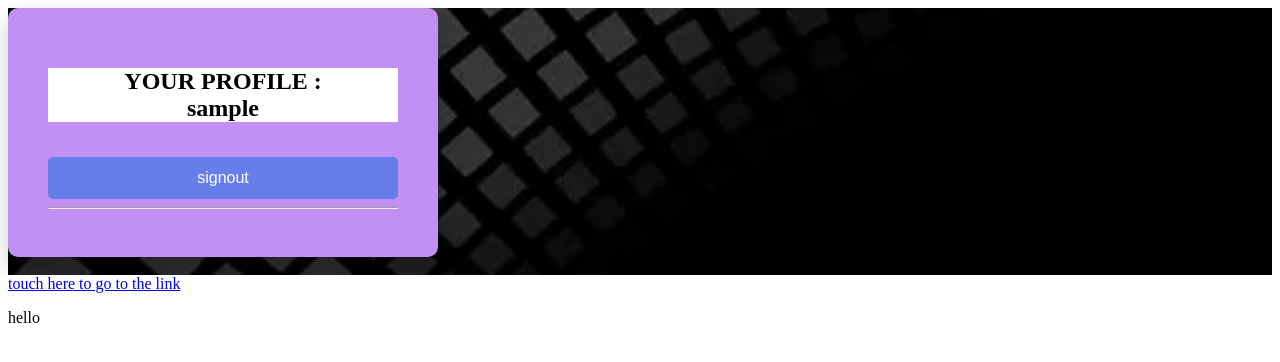
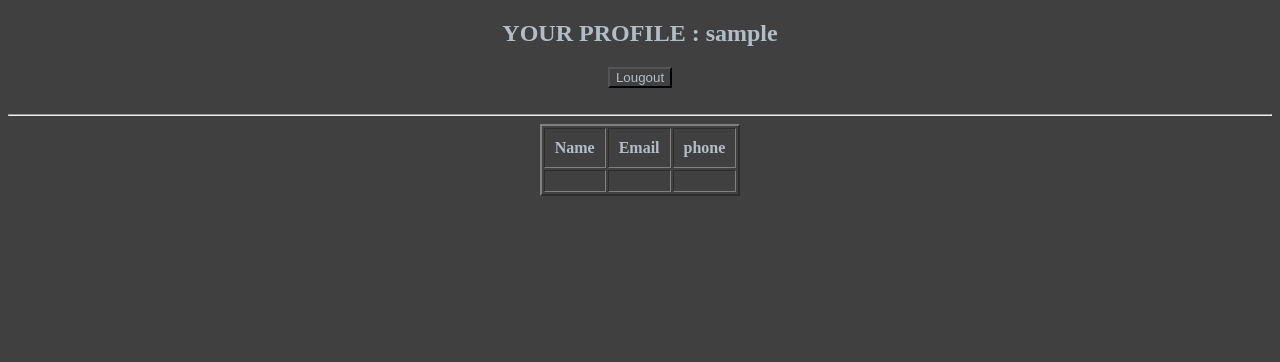
Before and after one commit to sajinbose8053/test, a Flask app: template templates/home.html in a window 1280 px wide. Shown: the top 362 px of the page. Run offline with Flask 3, Linux system fonts and the light colour scheme; the template is opened without the code that fills it: most values are stand-ins (such as "Sample title", 1, 10 or a date in 2020); lists and menus that the app fills with data are empty.

Commit message:
updated html page for login

```diff
--- a/templates/home.html
+++ b/templates/home.html
@@ -6,65 +6,41 @@
     <title>home page</title>
     <style>
         *{
-            background-color: white
-        }
-        body{
-
-            background-image: url("image/image.webp");
-            background-size: cover;
-            background-position: center;
-            background-repeat: no-repeat;
-        }
-        .profile{
-               background-color: rgb(193, 144, 242);
-            padding: 40px;
-            border-radius: 10px;
-            width: 350px;
-            box-shadow: 0 10px 25px rgba(0, 0, 0, 0.2);
-            text-align: center;
-
-
-        }
-         button {
-            background-color: rgb(193, 144, 242);
-            width: 100%;
-            padding: 12px;
-            margin-top: 15px;
-            background: #667eea;
-            border: none;
-            color: white;
-            font-size: 16px;
-            border-radius: 5px;
-            cursor: pointer;
-            transition: 0.3s;
+            background: #414040;
+            color: rgb(178, 190, 199);
         }
 
     </style>
 </head>
 <body>
-
+    <center>
     <div class="profile">
         <h2>
-            YOUR PROFILE : <br>
-            {{ username }}
+            YOUR PROFILE : {{username}}
         </h2>
         <a href="/logout">
-            <button type="button">signout</button>
+            <button type="button">Lougout</button>
         </a>
-
-
         </form>
+        </center>
         <br>
-        <hr>
-
     </div>
+    <hr>
+    <center>
+        <table border="2" cellpadding="10">
+            <tr>
+                <th>Name</th>
+                <th>Email</th>
+                <th>phone</th>
+            </tr>
+            <tr>
+                <td>{{ user[0] }}</td>
+                <td>{{ user[1] }}</td>
+                <td>{{ user[2] }}</td>
+            </tr>
+        </table>
+    </center>
     <br>
-    <div>
-        <a href="https://www.w3schools.com/css/css_accessibility.asp">touch here to go to the link</a>
-        <p>
-            hello
-        </p>
-    </div>
 </body>
 </html>
 <!--hello0-->
--- a/templates/login.html
+++ b/templates/login.html
@@ -82,6 +82,7 @@
 
 </head>
 <body>
+    <center>
     <div class="login-container">
 
         <h2>Login</h2>
@@ -89,12 +90,17 @@
         <form  method="POST">
             <input type="text" name="username" placeholder="Username" required><br>
             <input type="password" name="password" placeholder="Password" required><br>
+            {% if error %}
+                <p style="color: red;">{{ error }}</p>
+            {% endif %}
             <button type="submit">Login</button>
     </form>
+    <a href="/register">Create New Account</a>
 
     <p class="error">{{ message }}</p>
 
     </div>
+    </center>
 
 </body>
 </html>
```
